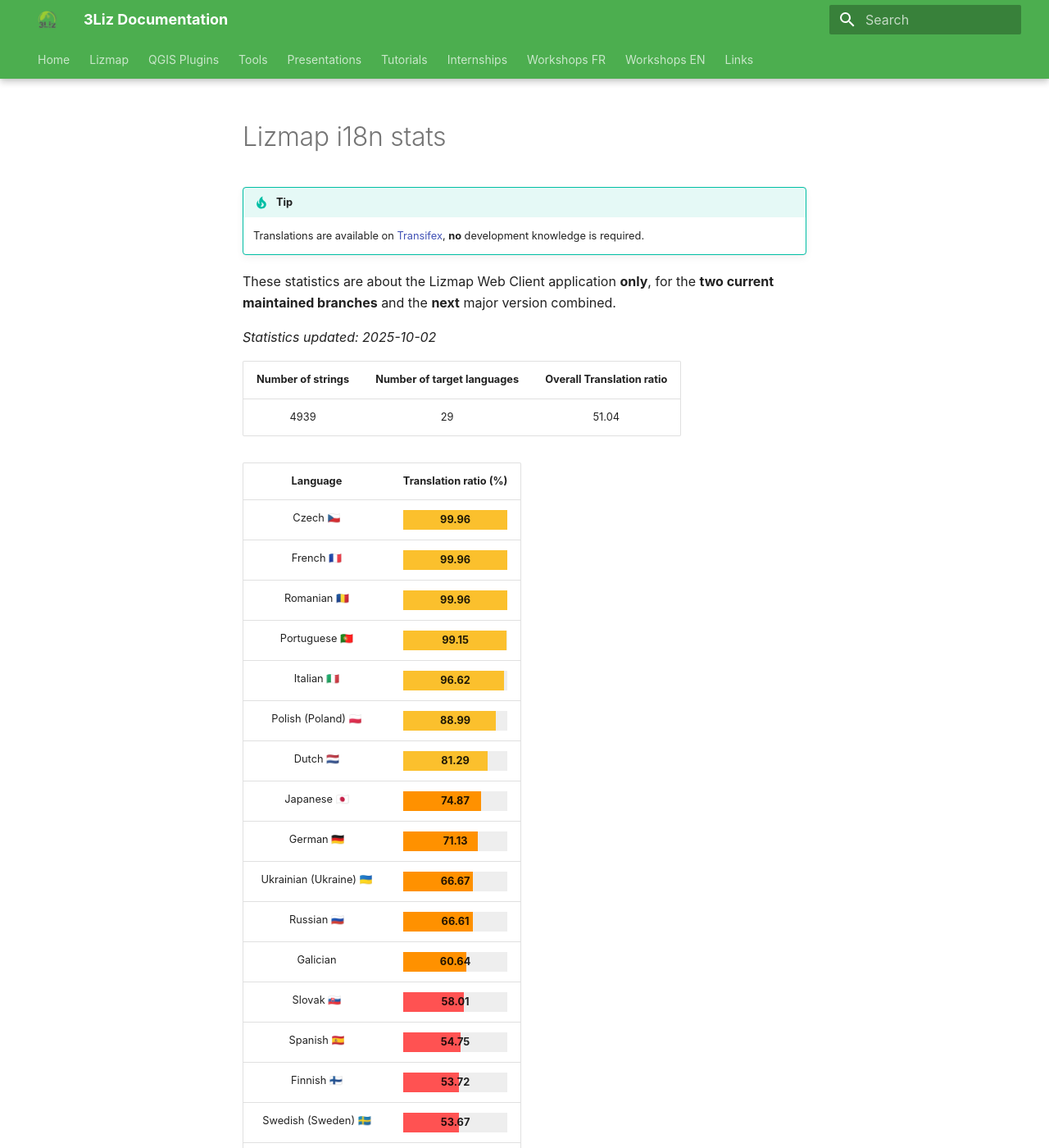
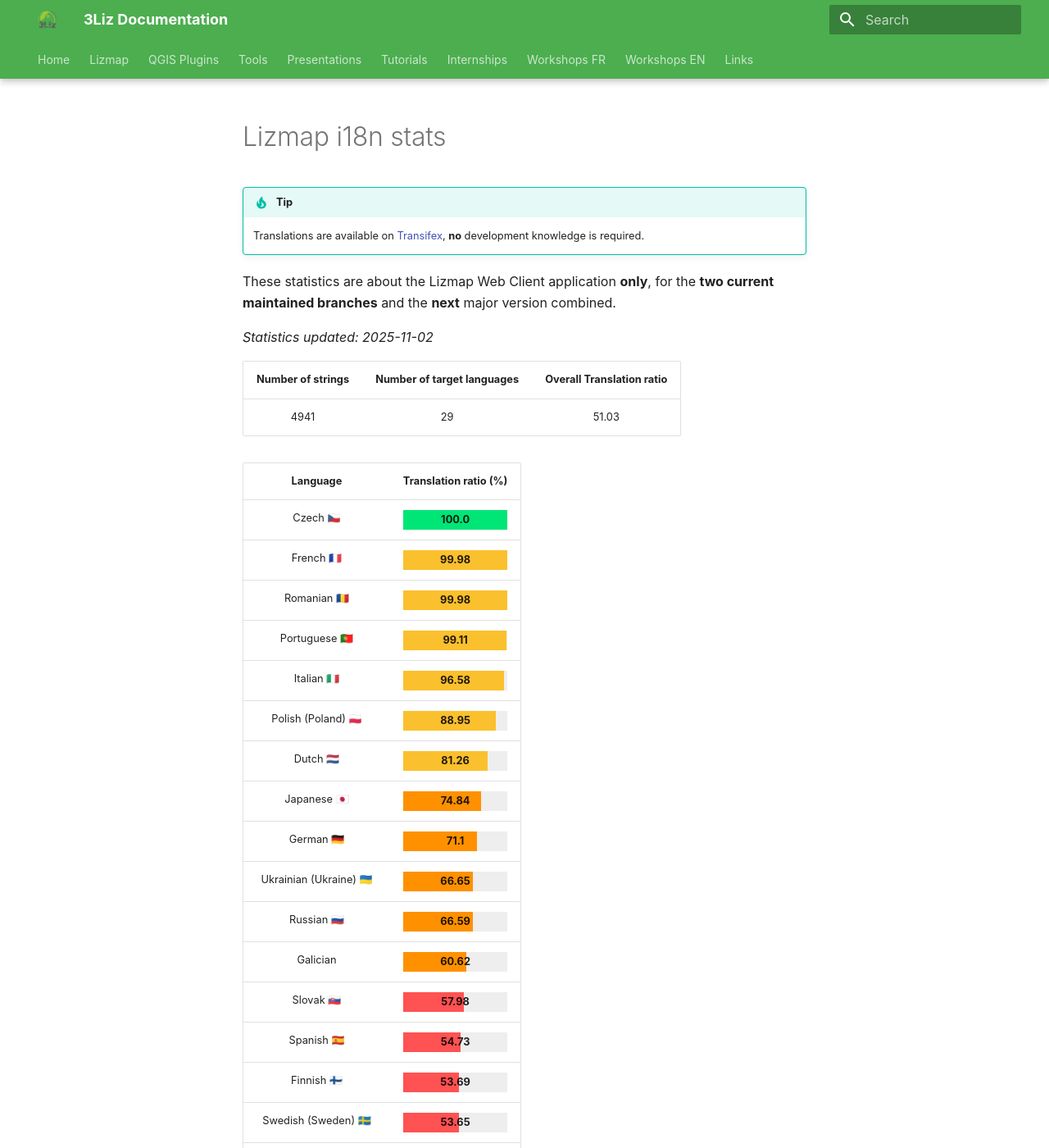
Before and after one commit to 3liz/3liz.github.io, an MkDocs documentation site: the page built from docs/lizmap-i18n-stats.md, in a window 1280 px wide and 1400 px high. Shown: the whole window at 82% size. Built offline with MkDocs 1.6.1 and Material for MkDocs 9.7.7, drawn with Linux system fonts in a browser that asks for light colours; nearby versions of some CDN libraries; some of the changed text lies outside the part shown.

Commit message:
Update statistics from Transifex Lizmap Web Client

```diff
--- a/docs/lizmap-i18n-stats.md
+++ b/docs/lizmap-i18n-stats.md
@@ -10,37 +10,37 @@
 These statistics are about the Lizmap Web Client application **only**, for the **two current
 maintained branches** and the **next** major version combined.
 
-*Statistics updated: 2025-10-02*
+*Statistics updated: 2025-11-02*
 
 | Number of strings | Number of target languages | Overall Translation ratio |
 |:-:|:-:|:-:|
-4939|29|51.04
+4941|29|51.03
 
 | Language | Translation ratio (%) |
 |:-:|:-:|
-Czech 🇨🇿 |[=99.96% "99.96"]|
-French 🇫🇷 |[=99.96% "99.96"]|
-Romanian 🇷🇴 |[=99.96% "99.96"]|
-Portuguese 🇵🇹 |[=99.15% "99.15"]|
-Italian 🇮🇹 |[=96.62% "96.62"]|
-Polish (Poland) 🇵🇱 |[=88.99% "88.99"]|
-Dutch 🇳🇱 |[=81.29% "81.29"]|
-Japanese 🇯🇵 |[=74.87% "74.87"]|
-German 🇩🇪 |[=71.13% "71.13"]|
-Ukrainian (Ukraine) 🇺🇦 |[=66.67% "66.67"]|
-Russian 🇷🇺 |[=66.61% "66.61"]|
-Galician  |[=60.64% "60.64"]|
-Slovak 🇸🇰 |[=58.01% "58.01"]|
-Spanish 🇪🇸 |[=54.75% "54.75"]|
-Finnish 🇫🇮 |[=53.72% "53.72"]|
-Swedish (Sweden) 🇸🇪 |[=53.67% "53.67"]|
-Portuguese (Brazil) 🇧🇷 |[=52.78% "52.78"]|
-Slovenian 🇸🇮 |[=49.52% "49.52"]|
-Hungarian (Hungary) 🇭🇺 |[=46.28% "46.28"]|
-Basque  |[=31.79% "31.79"]|
-Greek 🇬🇷 |[=24.9% "24.9"]|
-Bulgarian 🇧🇬 |[=22.66% "22.66"]|
-Norwegian 🇳🇴 |[=16.0% "16.0"]|
+Czech 🇨🇿 |[=100.0% "100.0"]|
+French 🇫🇷 |[=99.98% "99.98"]|
+Romanian 🇷🇴 |[=99.98% "99.98"]|
+Portuguese 🇵🇹 |[=99.11% "99.11"]|
+Italian 🇮🇹 |[=96.58% "96.58"]|
+Polish (Poland) 🇵🇱 |[=88.95% "88.95"]|
+Dutch 🇳🇱 |[=81.26% "81.26"]|
+Japanese 🇯🇵 |[=74.84% "74.84"]|
+German 🇩🇪 |[=71.1% "71.1"]|
+Ukrainian (Ukraine) 🇺🇦 |[=66.65% "66.65"]|
+Russian 🇷🇺 |[=66.59% "66.59"]|
+Galician  |[=60.62% "60.62"]|
+Slovak 🇸🇰 |[=57.98% "57.98"]|
+Spanish 🇪🇸 |[=54.73% "54.73"]|
+Finnish 🇫🇮 |[=53.69% "53.69"]|
+Swedish (Sweden) 🇸🇪 |[=53.65% "53.65"]|
+Portuguese (Brazil) 🇧🇷 |[=52.76% "52.76"]|
+Slovenian 🇸🇮 |[=49.5% "49.5"]|
+Hungarian (Hungary) 🇭🇺 |[=46.27% "46.27"]|
+Basque  |[=31.77% "31.77"]|
+Greek 🇬🇷 |[=24.89% "24.89"]|
+Bulgarian 🇧🇬 |[=22.65% "22.65"]|
+Norwegian 🇳🇴 |[=15.99% "15.99"]|
 Spanish (Argentina) 🇦🇷 |[=5.02% "5.02"]|
 Indonesian 🇮🇩 |[=4.11% "4.11"]|
 Serbian (Cyrillic) 🇷🇸 |[=1.17% "1.17"]|
```
